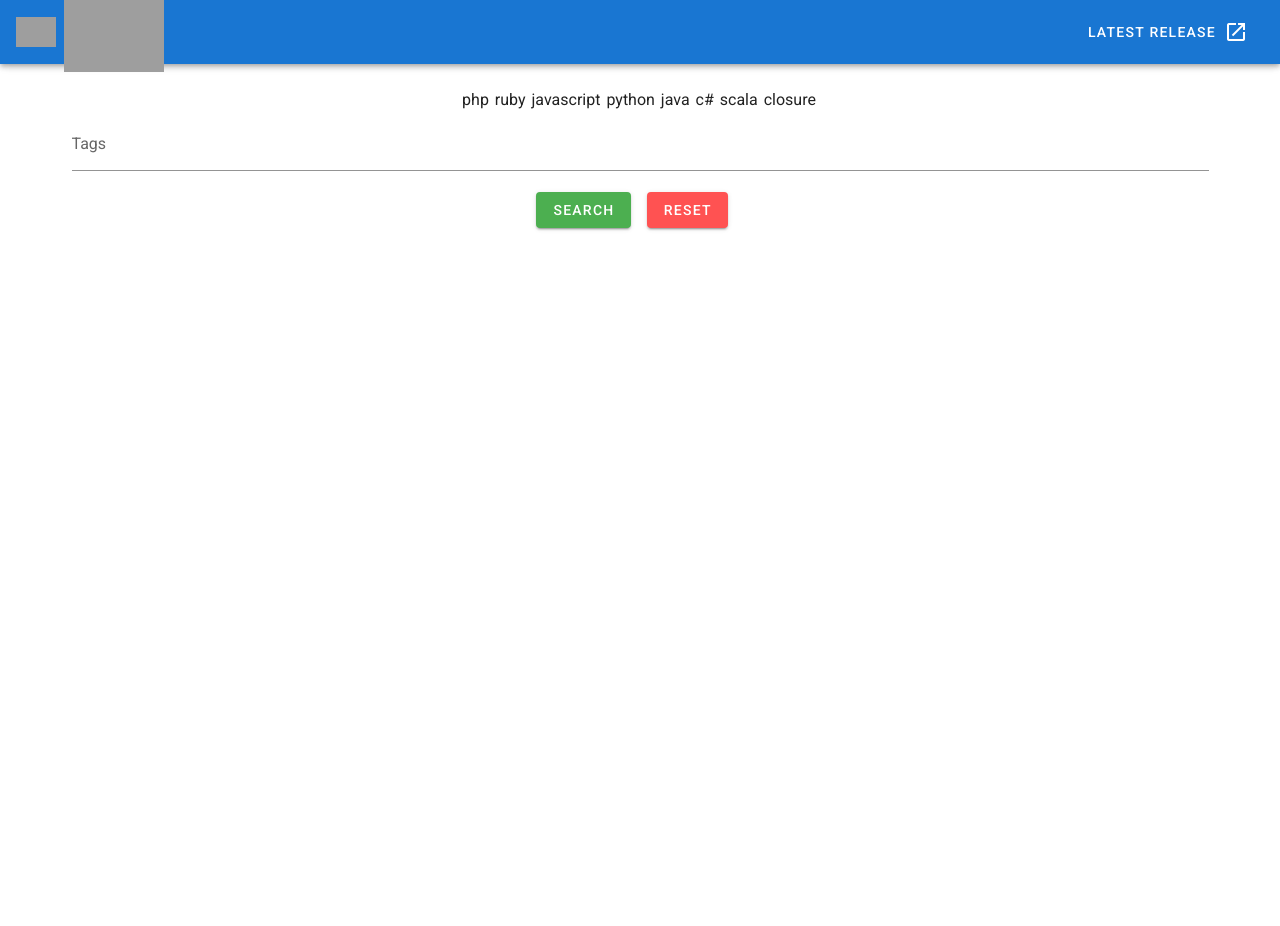
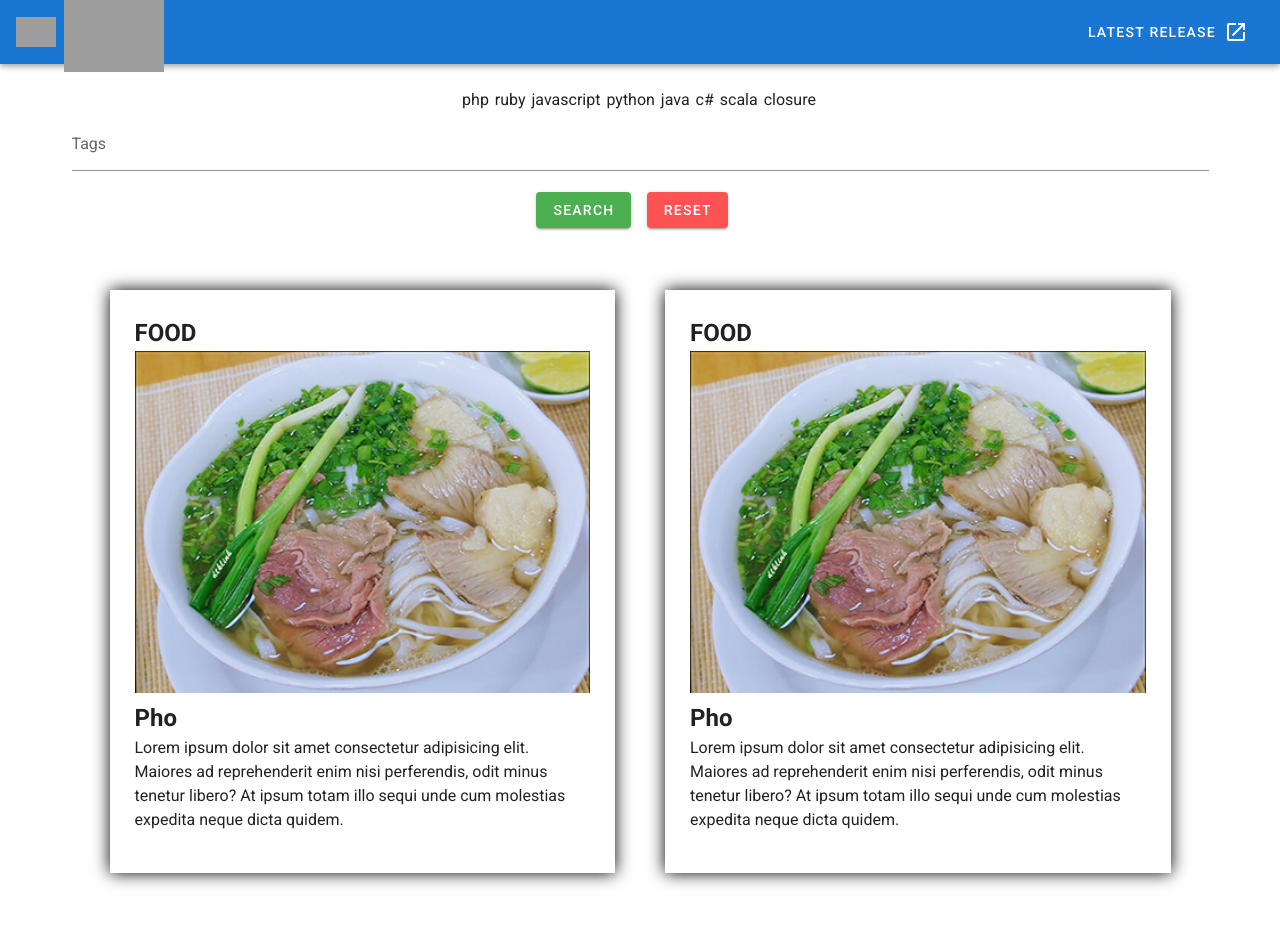
Before and after one commit to phidiep/menu-recommendation, a Vue app: page / in a window 1280 px wide. Shown: the top 926 px of the page. Before the commit the page ends 800 px from the top, so only its background shows below. Built offline with nearby package versions, Linux system fonts and the light colour scheme; grey boxes are pictures that could not be loaded.

Commit message:
card display

```diff
--- a/src/App.vue
+++ b/src/App.vue
@@ -1,10 +1,6 @@
 <template>
   <v-app>
-    <v-app-bar
-      app
-      color="primary"
-      dark
-    >
+    <v-app-bar app color="primary" dark>
       <div class="d-flex align-center">
         <v-img
           alt="Vuetify Logo"
@@ -40,7 +36,14 @@
     <v-main>
       <!-- <HelloWorld/> -->
       <v-container>
-      <InputForm/>
+        <InputForm/>
+        <section class="products">
+          <Product
+            v-for="product in products"
+            :key="product.color"
+            :product="product"
+          />
+        </section>
       </v-container>
     </v-main>
   </v-app>
@@ -48,17 +51,62 @@
 
 <script>
 // import HelloWorld from './components/HelloWorld';
-import InputForm from './components/InputForm';
+import InputForm from "./components/InputForm";
+import Product from "./components/Product.vue";
 export default {
-  name: 'App',
+  name: "App",
 
   components: {
     // HelloWorld,
-    InputForm
+    InputForm,
+    Product,
   },
 
   data: () => ({
-    //
+    products: [
+      {
+        title: "Pho",
+        color: "green",
+        bgtext: "FOOD",
+        src: require("./assets/pho.jpg"),
+      },
+      {
+        title: "Pho",
+        color: "blue",
+        bgtext: "FOOD",
+        src: require("./assets/pho.jpg"),
+      },
+    ],
   }),
 };
 </script>
+
+<style>
+* {
+  margin:0;
+  padding:0;
+  box-sizing: border-box;
+}
+
+body {
+  font-family: 'montseratt', sans-serif;
+}
+
+v-container {
+  width: 100vh;
+  min-height: 100vh;
+  overflow: hidden;
+
+  background-color: #EEE;
+  display: flex;
+  justify-content: center;
+  align-items: center;
+}
+
+.products {
+  display: flex;
+  max-width: 1280px;
+  padding: 25px;
+  margin: 0 auto;
+}
+</style>
--- /dev/null
+++ b/src/components/Product.vue
@@ -0,0 +1,45 @@
+<template>
+  <div class="product">
+    <div class="product-inner">
+      <div class="product-text-wrap">
+        <h2 class="bg-text">{{ product.bgtext }}</h2>
+      </div>
+      <div class="product-image-wrap">
+        <img :src="product.src" class="image" />
+      </div>
+      <div class="product-detail">
+        <h2>{{ product.title }}</h2>
+        <p>
+          Lorem ipsum dolor sit amet consectetur adipisicing elit. Maiores ad
+          reprehenderit enim nisi perferendis, odit minus tenetur libero? At
+          ipsum totam illo sequi unde cum molestias expedita neque dicta quidem.
+        </p>
+      </div>
+    </div>
+  </div>
+</template>
+
+<script>
+export default {
+  name: "product",
+  props: ["product"],
+};
+</script>
+
+<style>
+.product {
+  flex: 1 1 33.333%;
+  width: 100%;
+  padding: 25px;
+}
+
+.product-inner {
+  position: relative;
+  padding: 25px;
+  box-shadow: 0px 0px 16px rgba(0, 0, 0, 25);
+}
+
+.product-image-wrap .image {
+  width: 100%;
+}
+</style>
```
Also changed, not shown: src/assets/pho.jpg (added).
